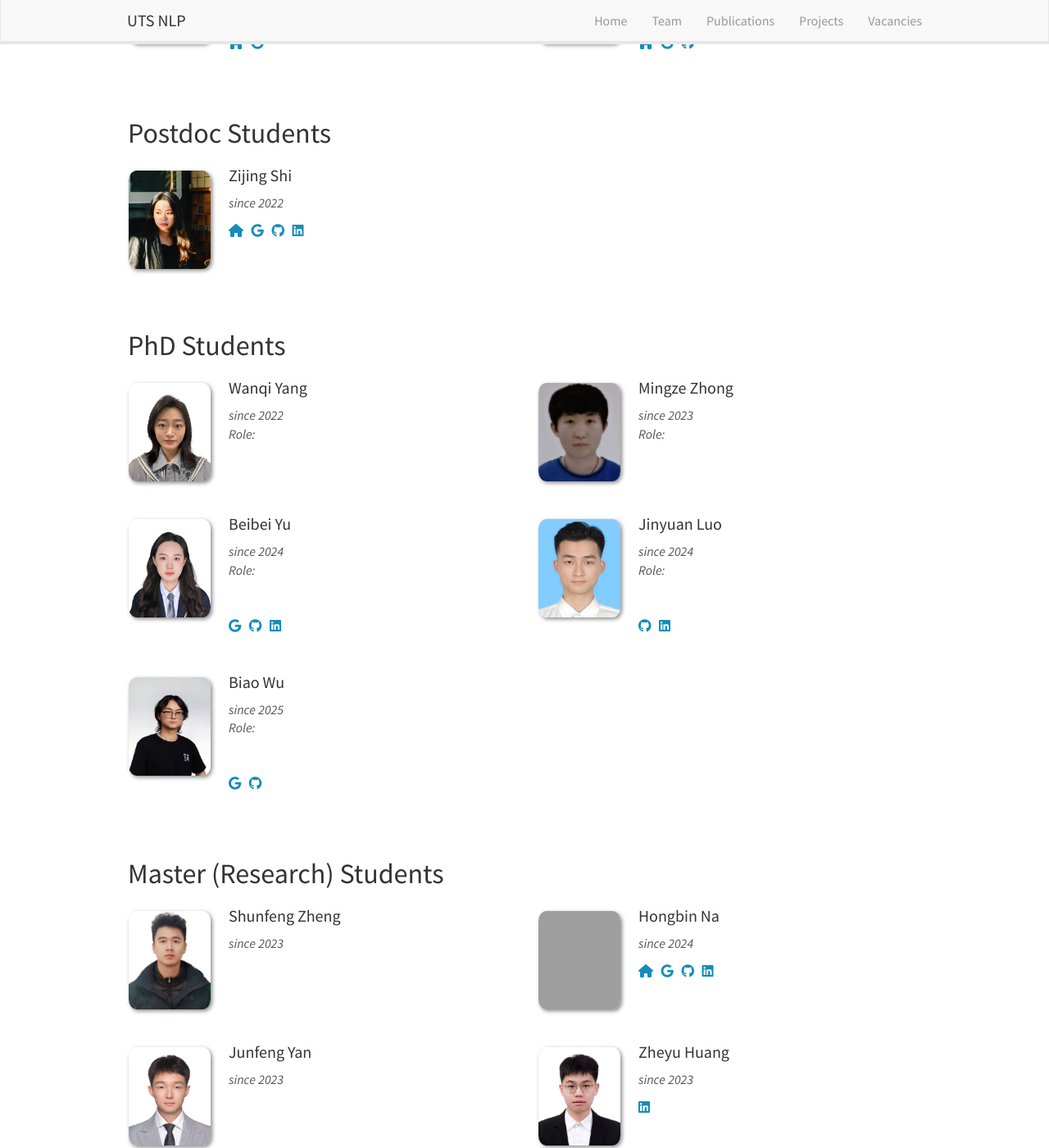
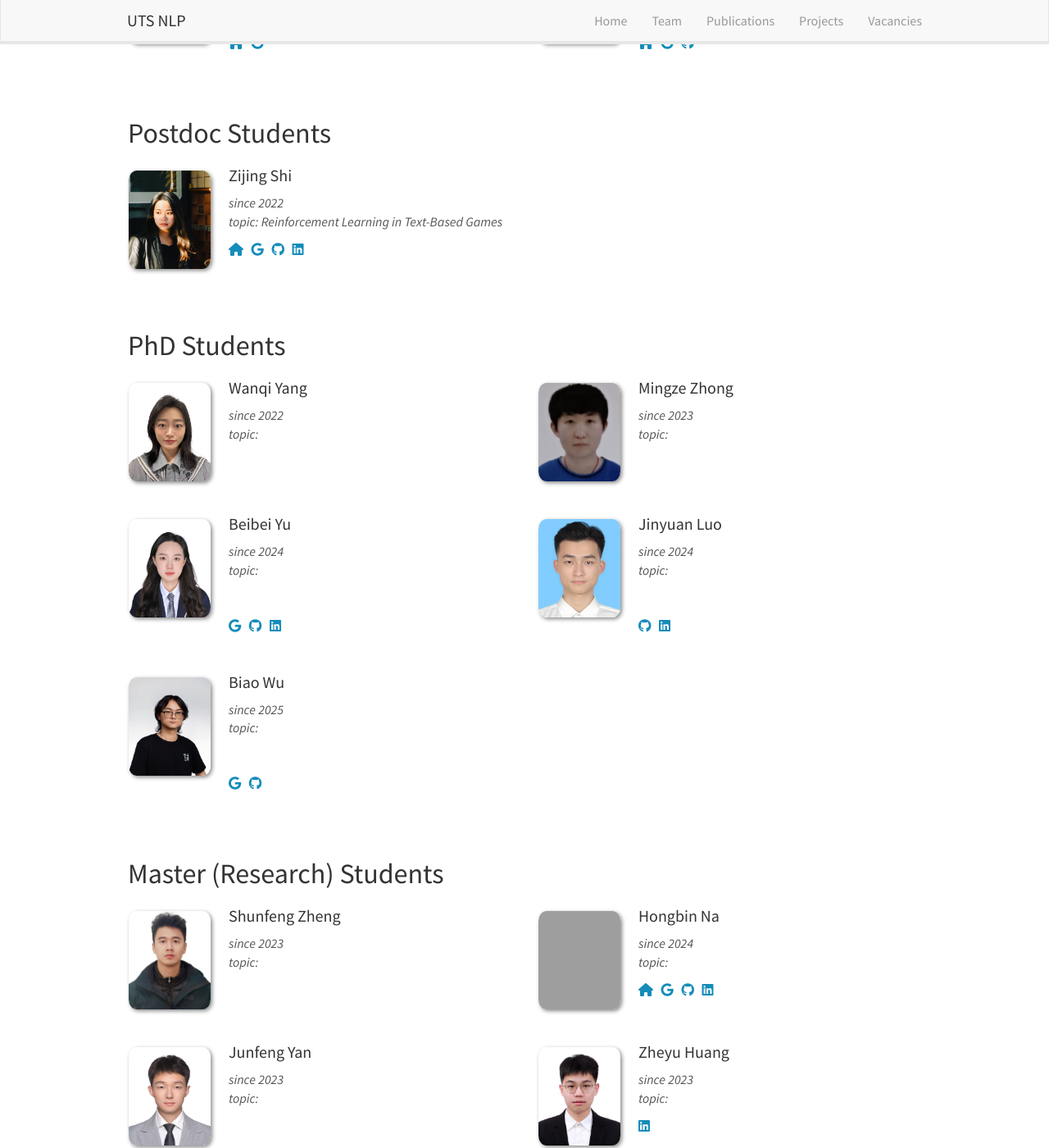
Before and after one commit to utsnlp/utsnlp.github.io, a Jekyll site: the page built from _pages/team.md, in a window 1280 px wide and 1400 px high, scrolled down 324 px. Shown: the whole window at 82% size. Built offline with Jekyll 4.4.1, drawn with Linux system fonts in a browser that asks for light colours; nearby versions of some CDN libraries; some of the changed lines change nothing that is shown.

Commit message:
Update team.md

```diff
--- a/_pages/team.md
+++ b/_pages/team.md
@@ -85,6 +85,8 @@ permalink: /team/
   <h4>{{ member.name }}</h4>
   <i>
     since {{ member.duration }}
+    <br>
+    topic: {{ member.role }}
     <!-- <br>
     co-supervised with {{ member.cosupervision }} -->
   </i>
@@ -140,7 +142,7 @@ permalink: /team/
   <i>
     since {{ member.duration }}
     <br>
-    Role: {{ member.role }}
+    topic: {{ member.role }}
     <!-- <br>
     co-supervised with {{ member.cosupervision }} -->
   </i>
@@ -194,7 +196,10 @@ permalink: /team/
   <h4>{{ member.name }}</h4>
   <i>
     since {{ member.duration }}
-    <!-- co-supervised with {{ member.cosupervision }} -->
+    <br>
+    topic: {{ member.role }}
+    <!-- <br>
+    co-supervised with {{ member.cosupervision }} -->
   </i>
   <br>
   {% if member.url.personal_site != nil %}
```
